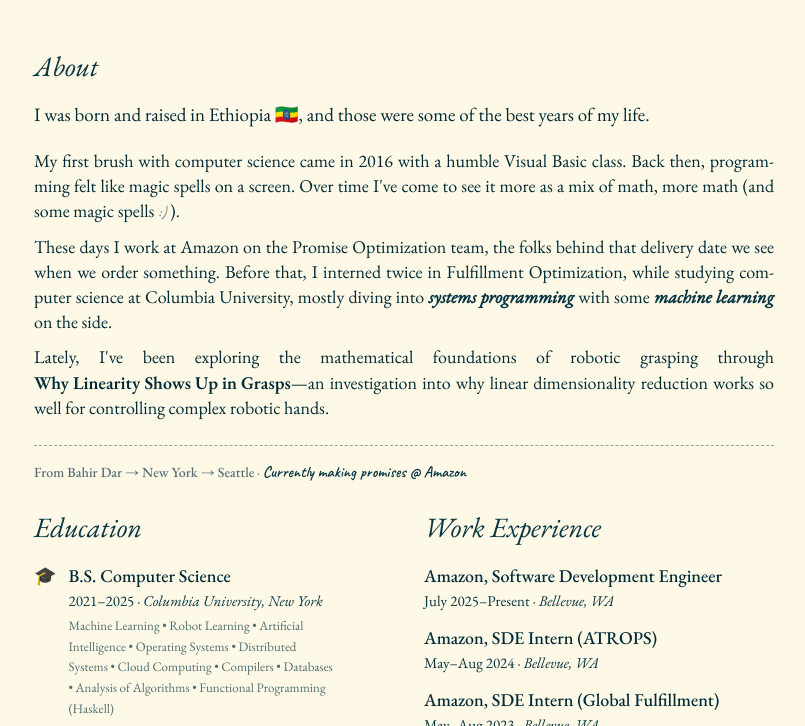
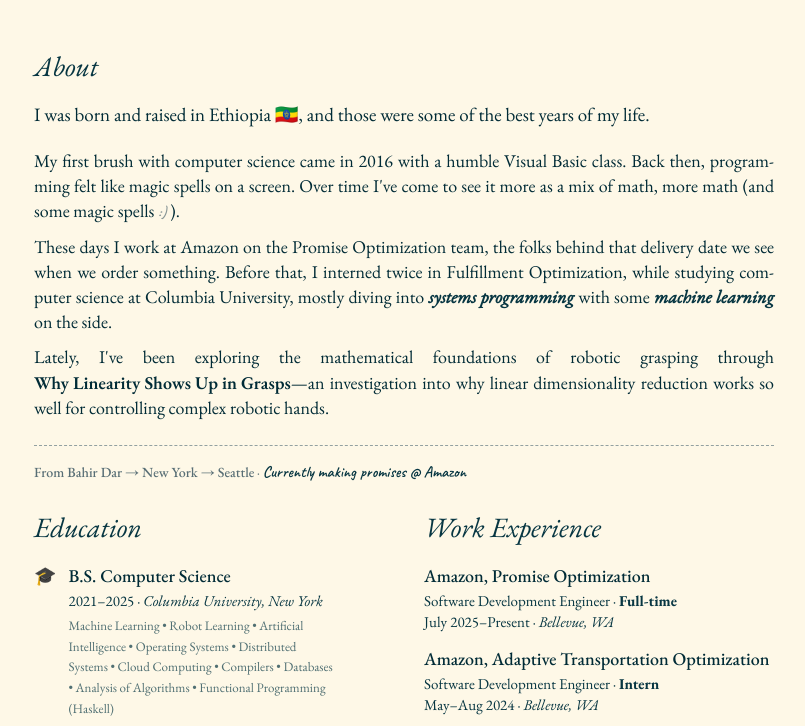
Before and after one commit to bereket-molla/is, a plain HTML site: page index.html in a window 1280 px wide. Shown: the part 222-948 px from the top of the page, without its empty margins (236-1041 px from the left). Drawn offline with nearby package versions, Linux system fonts and the light colour scheme; a script that the page names is missing.

Commit message:
Update work titles and details in index.html

```diff
--- a/index.html
+++ b/index.html
@@ -79,15 +79,20 @@
                     <h2>Work Experience</h2>
                     <div class="amazon-jobs">
                         <div class="work-item">
-                            <div class="work-title">Amazon, Software Development Engineer</div>
+                            <div class="work-title">Amazon, Promise Optimization</div>
+                            <div class="work-details">Software Development Engineer · <strong>Full-time</strong></div>
                             <div class="work-details">July 2025–Present · <em>Bellevue, WA</em></div>
                         </div>
+
                         <div class="work-item">
-                            <div class="work-title">Amazon, SDE Intern (ATROPS)</div>
+                            <div class="work-title">Amazon, Adaptive Transportation Optimization</div>
+                            <div class="work-details">Software Development Engineer · <strong>Intern</strong></div>
                             <div class="work-details">May–Aug 2024 · <em>Bellevue, WA</em></div>
                         </div>
+
                         <div class="work-item">
-                            <div class="work-title">Amazon, SDE Intern (Global Fulfillment)</div>
+                            <div class="work-title">Amazon, Global Fullfilment Optmization</div>
+                            <div class="work-details">Software Development Engineer · <strong>Intern</strong></div>
                             <div class="work-details">May–Aug 2023 · <em>Bellevue, WA</em></div>
                         </div>
                     </div>
```
